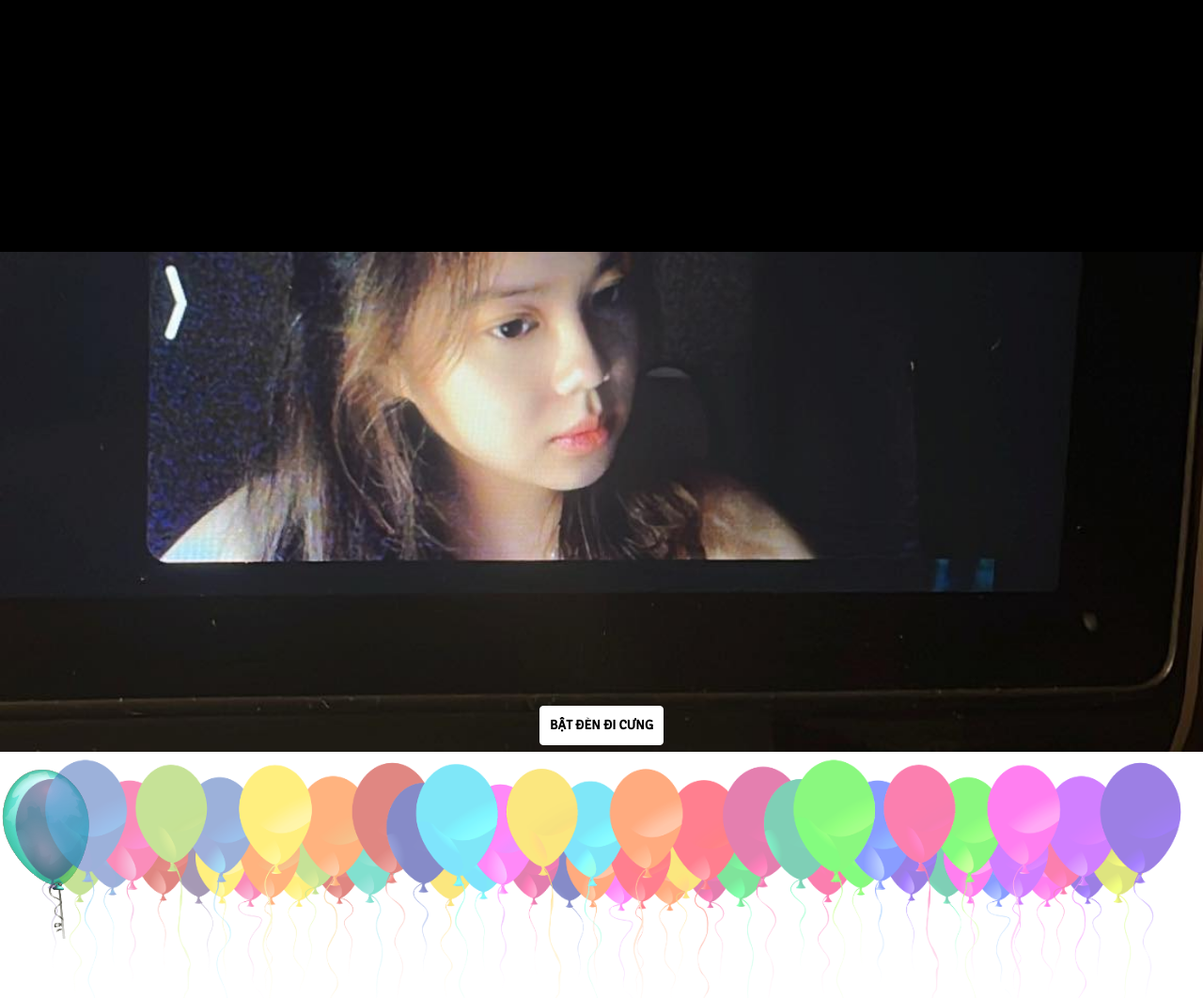
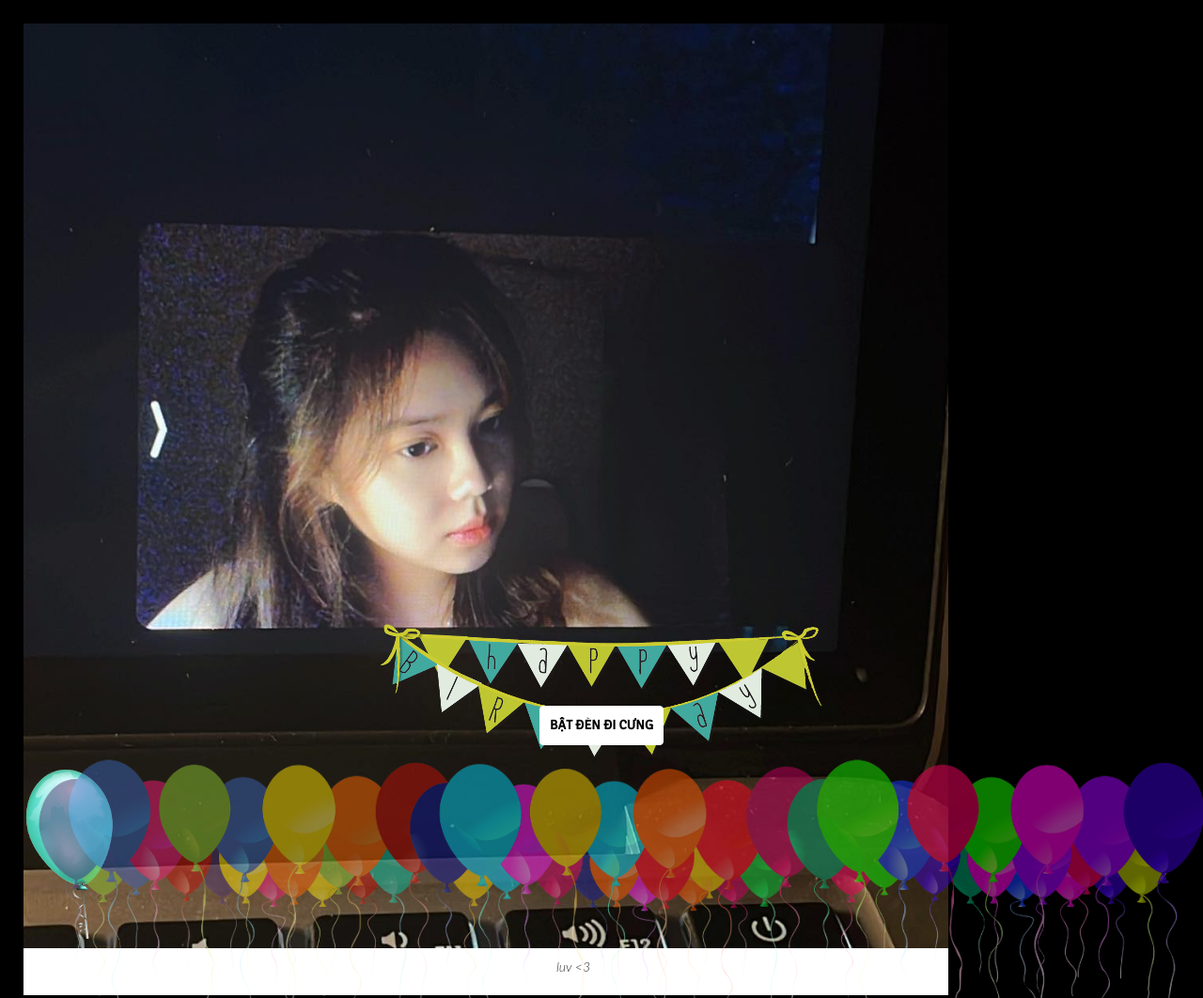
Before and after one commit to leohoccode/leohoccode.github.io, a website: page index.html in a window 1280 px wide. Shown: the top 1062 px of the page at 94% size. Before the commit the page ends 800 px from the top, so only its background shows below. Drawn offline with nearby package versions, Linux system fonts and the light colour scheme.

Commit message:
Update index.html

```diff
--- a/index.html
+++ b/index.html
@@ -30,15 +30,29 @@
 </head>
 
 <style>
-html {
-  background: url(tramanh.jpg) no-repeat center fixed;
-  background-size: cover;
+body {margin:25px;}
+
+div.polaroid {
+  width: 80%;
+  background-color: white;
+  box-shadow: 0 4px 8px 0 rgba(0, 0, 0, 0.2), 0 6px 20px 0 rgba(0, 0, 0, 0.19);
+  margin-bottom: 25px;
 }
 
+div.container {
+  text-align: center;
+  padding: 10px 20px;
+}
+
+
 </style>
-
 <body>
-
+	<div class="polaroid">
+  <img src="tramanh.jpg" alt="tramanh1" style="width:100%">
+  <div class="container">
+  <p>luv <3</p>
+  </div>
+</div>
 	<div class="loading"></div>
 	<audio class="song" controls loop>
         <source src="tramanh1.mp4"></source>
```
